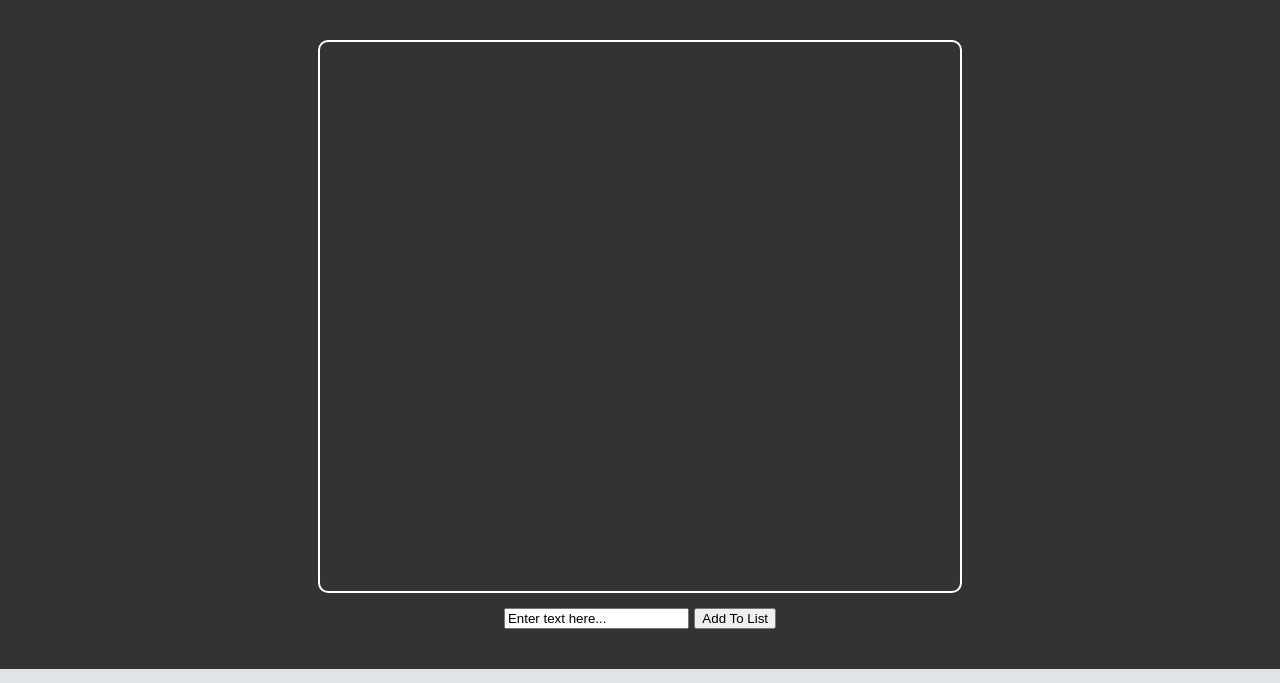
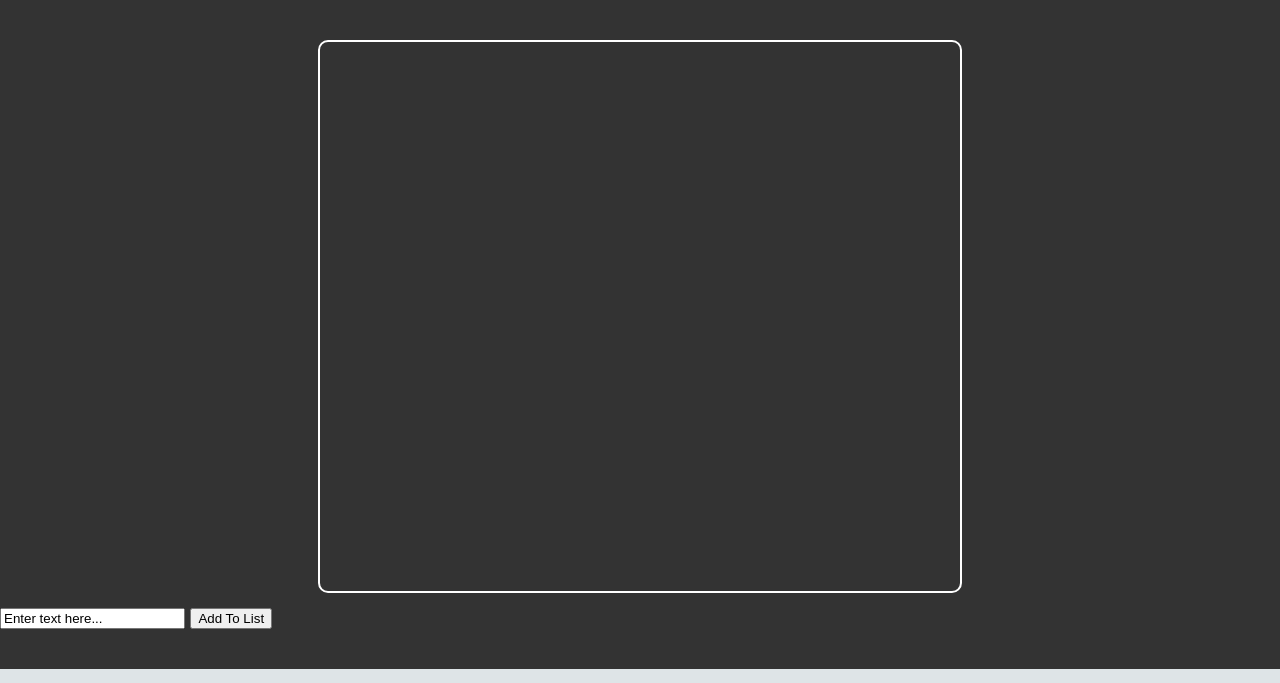
Before and after one commit to jholson1030/to-do-notepad, a plain HTML site: page index.html in a window 1280 px wide. Shown: the part 73-756 px from the top of the page. Drawn offline with Linux system fonts and the light colour scheme.

Commit message:
Remove input selectors

```diff
--- a/style.css
+++ b/style.css
@@ -33,11 +33,6 @@ body {
     flex-direction: column;
 }
 
-#input-container {
-    display: flex;
-    justify-content: center;
-}
-
 #footer {
     display: flex;
     justify-content: center;
```
